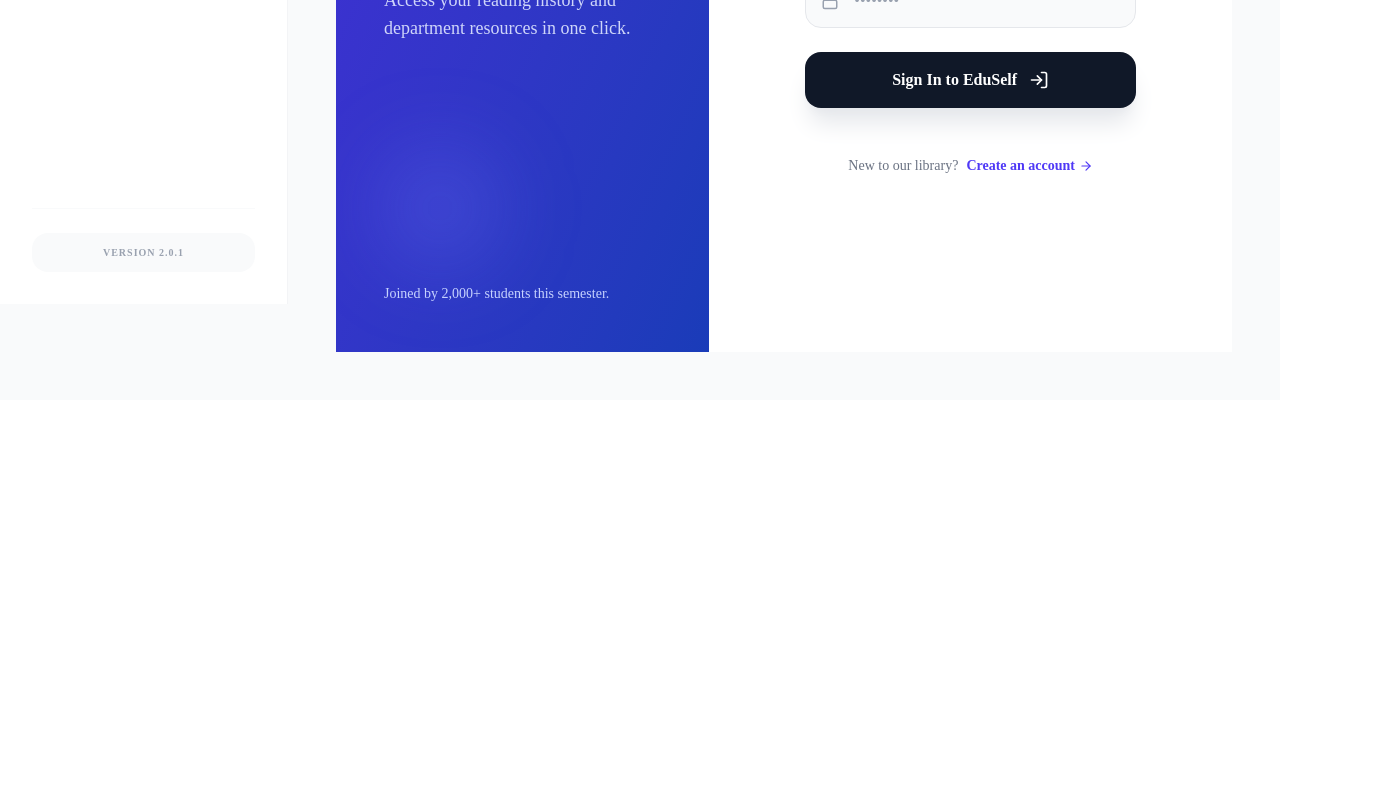
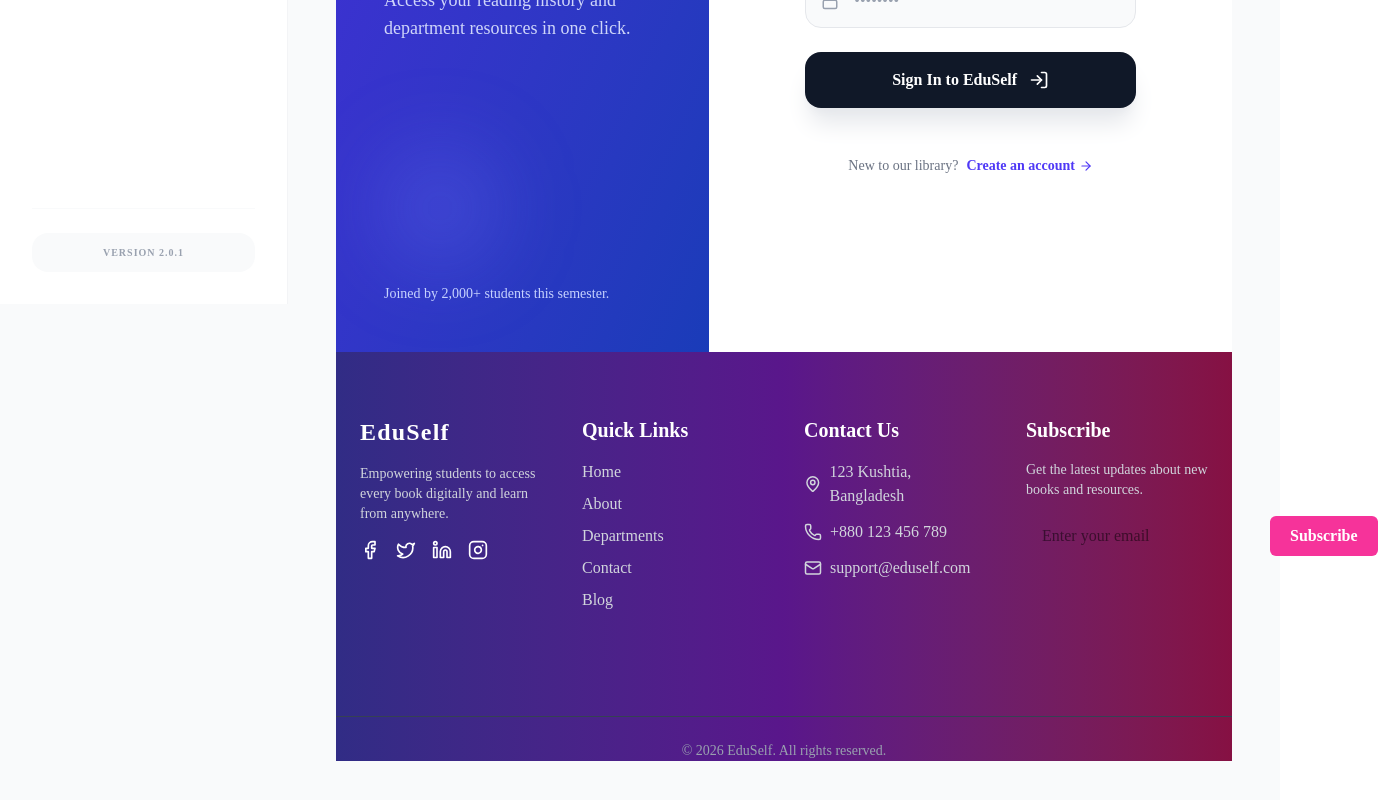
Before and after one commit to ratulislam46/EduSelf-Online-Platform, a Next.js app: page /login in a window 1280 px wide. Shown: the part 496-1296 px from the top of the page, 1378 px wide, since content can reach past the window. Before the commit the page ends 896 px from the top, so only its background shows below. Built offline with nearby package versions, Linux system fonts and the light colour scheme.

Commit message:
Added Footer section

```diff
--- /dev/null
+++ b/src/Components/Shared/Footer/FooterSection.jsx
@@ -0,0 +1,103 @@
+"use client";
+
+import { Mail, Phone, MapPin, Facebook, Twitter, Linkedin, Instagram } from "lucide-react";
+
+const FooterSection = () => {
+  return (
+    <footer className="bg-linear-to-r from-indigo-900 via-purple-900 to-pink-900 text-white">
+      <div className="max-w-7xl mx-auto px-6 py-16 grid grid-cols-1 md:grid-cols-4 gap-10">
+
+        {/* Branding */}
+        <div className="space-y-4">
+          <h1 className="text-2xl font-bold tracking-wider">EduSelf</h1>
+          <p className="text-gray-300 text-sm">
+            Empowering students to access every book digitally and learn from anywhere.
+          </p>
+          <div className="flex space-x-4 mt-4">
+            <a href="#" className="hover:text-gray-200 transition">
+              <Facebook size={20} />
+            </a>
+            <a href="#" className="hover:text-gray-200 transition">
+              <Twitter size={20} />
+            </a>
+            <a href="#" className="hover:text-gray-200 transition">
+              <Linkedin size={20} />
+            </a>
+            <a href="#" className="hover:text-gray-200 transition">
+              <Instagram size={20} />
+            </a>
+          </div>
+        </div>
+
+        {/* Quick Links */}
+        <div>
+          <h2 className="text-xl font-semibold mb-4">Quick Links</h2>
+          <ul className="space-y-2 text-gray-300">
+            <li>
+              <a href="#" className="hover:text-white transition">Home</a>
+            </li>
+            <li>
+              <a href="#" className="hover:text-white transition">About</a>
+            </li>
+            <li>
+              <a href="#" className="hover:text-white transition">Departments</a>
+            </li>
+            <li>
+              <a href="#" className="hover:text-white transition">Contact</a>
+            </li>
+            <li>
+              <a href="#" className="hover:text-white transition">Blog</a>
+            </li>
+          </ul>
+        </div>
+
+        {/* Contact Info */}
+        <div>
+          <h2 className="text-xl font-semibold mb-4">Contact Us</h2>
+          <ul className="space-y-3 text-gray-300">
+            <li className="flex items-center gap-2">
+              <MapPin size={18} />
+              123 Kushtia, Bangladesh
+            </li>
+            <li className="flex items-center gap-2">
+              <Phone size={18} />
+              +880 123 456 789
+            </li>
+            <li className="flex items-center gap-2">
+              <Mail size={18} />
+              support@eduself.com
+            </li>
+          </ul>
+        </div>
+
+        {/* Newsletter */}
+        <div>
+          <h2 className="text-xl font-semibold mb-4">Subscribe</h2>
+          <p className="text-gray-300 mb-4 text-sm">
+            Get the latest updates about new books and resources.
+          </p>
+          <form className="flex flex-col sm:flex-row gap-3">
+            <input
+              type="email"
+              placeholder="Enter your email"
+              className="px-4 py-2 rounded-md text-black w-full sm:w-auto flex-1"
+            />
+            <button
+              type="submit"
+              className="bg-pink-500 hover:bg-pink-600 transition px-5 py-2 rounded-md font-semibold"
+            >
+              Subscribe
+            </button>
+          </form>
+        </div>
+      </div>
+
+      {/* Footer Bottom */}
+      <div className="border-t border-gray-700 mt-10 pt-6 text-center text-gray-400 text-sm">
+        &copy; {new Date().getFullYear()} EduSelf. All rights reserved.
+      </div>
+    </footer>
+  );
+};
+
+export default FooterSection;
--- a/src/app/layout.js
+++ b/src/app/layout.js
@@ -1,6 +1,7 @@
 import { Geist, Geist_Mono } from "next/font/google";
 import "./globals.css";
 import Navbar from "@/Components/Shared/Navbar/Navbar";
+import FooterSection from "@/Components/Shared/Footer/FooterSection";
 
 const geistSans = Geist({
   variable: "--font-geist-sans",
@@ -35,6 +36,10 @@
               <div className="container mx-auto">
                 {children}
               </div>
+
+              <footer className="container mx-auto">
+                <FooterSection />
+              </footer>
             </div>
           </main>
 
--- a/src/app/login/page.jsx
+++ b/src/app/login/page.jsx
@@ -18,7 +18,7 @@
     <div className="min-h-screen bg-white flex flex-col md:flex-row">
 
       {/* Left Side: Brand Identity (Hidden on Mobile) */}
-      <div className="hidden md:flex md:w-5/12 bg-gradient-to-br from-indigo-700 to-blue-800 p-12 flex-col justify-between text-white relative overflow-hidden">
+      <div className="hidden md:flex md:w-5/12 bg-linear-to-br from-indigo-700 to-blue-800 p-12 flex-col justify-between text-white relative overflow-hidden">
         <div className="relative z-10">
           <div className="flex items-center gap-2 mb-12">
             <div className="bg-white/15 p-2 rounded-xl backdrop-blur-lg border border-white/20">
```
